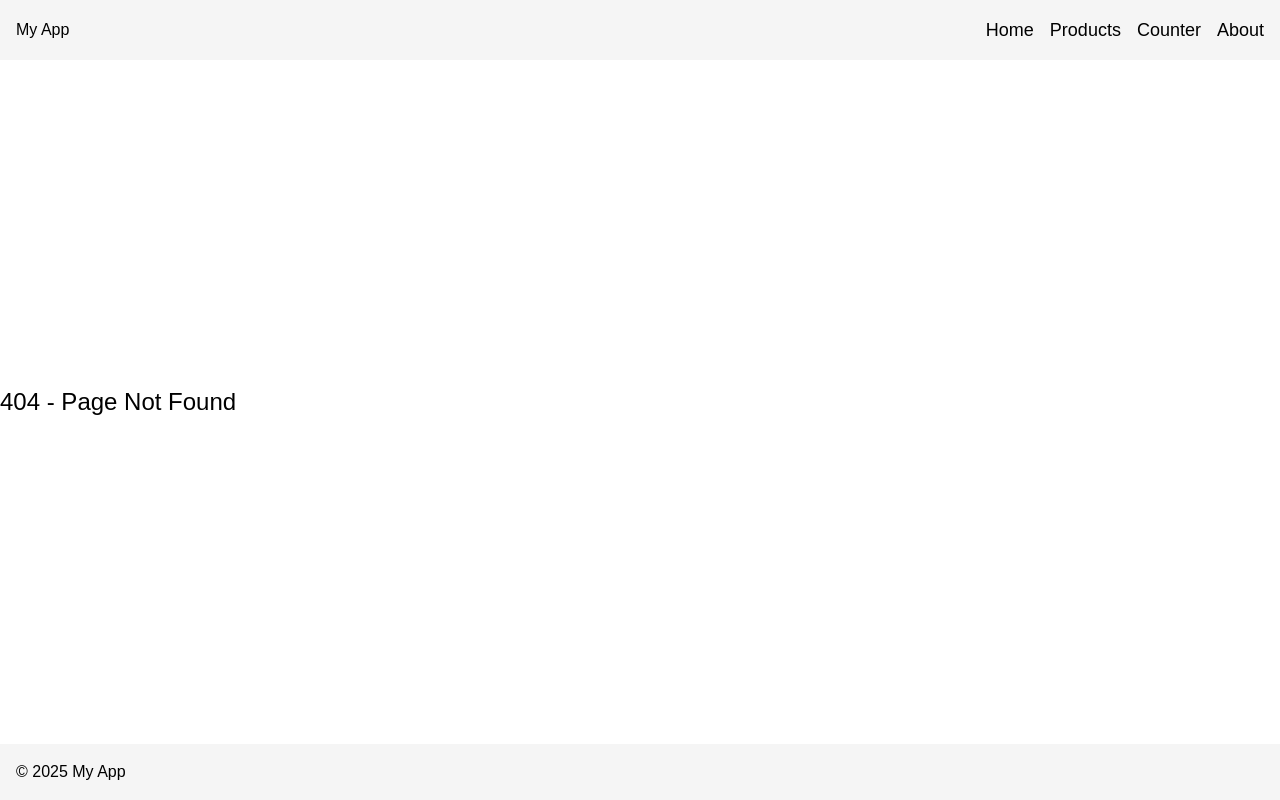
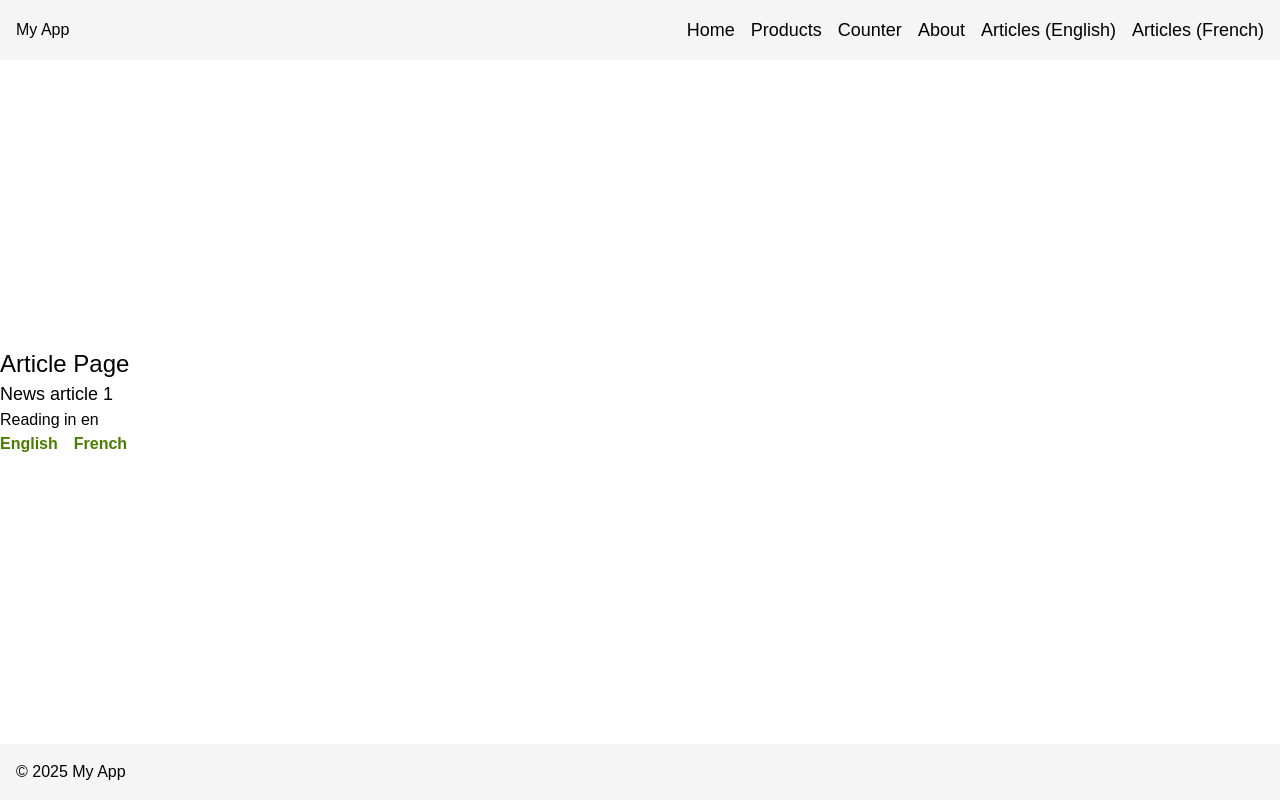
Before and after one commit to Team-Bro-buggers-C211010/NextJs-Work-Place, a Next.js app in the folder routing-basics/: page /articles/1 in a window 1280 px wide. Before the commit this address had no page. Built offline with nearby package versions, Linux system fonts and the light colour scheme.

Commit message:
params and searchParams in articles dynamic

```diff
--- /dev/null
+++ b/routing-basics/src/app/articles/[articleId]/page.tsx
@@ -0,0 +1,28 @@
+import Link from "next/link";
+
+// Here dynamic route parameters and search parameters are used.
+// Async await is used in server components to get the values of the parameters.
+// In client components, we can use `use` hooks from `react`,
+// In Client, we can access by const { articleId } = use (params);
+// In page.tsx, we can access both params and searchParams.
+// But in layout.tsx, we can only access params.
+
+export default async function ArticlePage({params, searchParams}: {
+    params: Promise<{ articleId: string }>;
+    searchParams: Promise<{ lang?: "en" | "fr" }>;
+}) {
+    const { articleId } = await params;
+    const { lang = "en" } = await searchParams;
+  return (
+    <div>
+      <h1 className="text-2xl">Article Page</h1>
+      <h4 className="text-lg">News article {articleId}</h4>
+      <p>Reading in {lang}</p>
+
+      <div className="flex gap-4 text-lime-700 font-semibold">
+        <Link href={`/articles/${articleId}?lang=en`}>English</Link>
+        <Link href={`/articles/${articleId}?lang=fr`}>French</Link>
+      </div>
+    </div>
+  );
+}
--- a/routing-basics/src/app/navigations.tsx
+++ b/routing-basics/src/app/navigations.tsx
@@ -7,7 +7,9 @@
     { href: '/products', label: 'Products' },
     { href: '/counter', label: 'Counter' },
     { href: '/about', label: 'About' },
-]
+    { href: '/articles/breaking-news-123?lang=en', label: 'Articles (English)' },
+    { href: '/articles/breaking-news-123?lang=fr', label: 'Articles (French)' },
+  ]
 export default function Navigation() {
 
 const pathname = usePathname();
```
